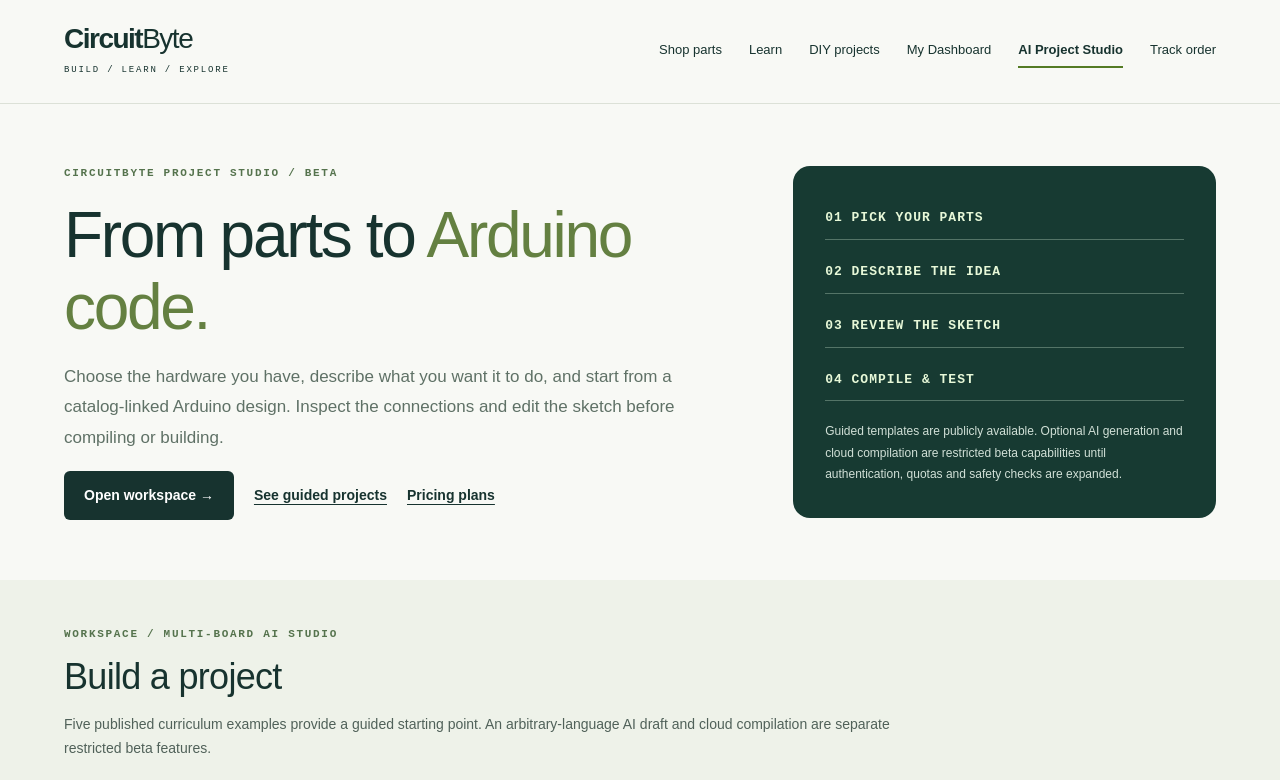
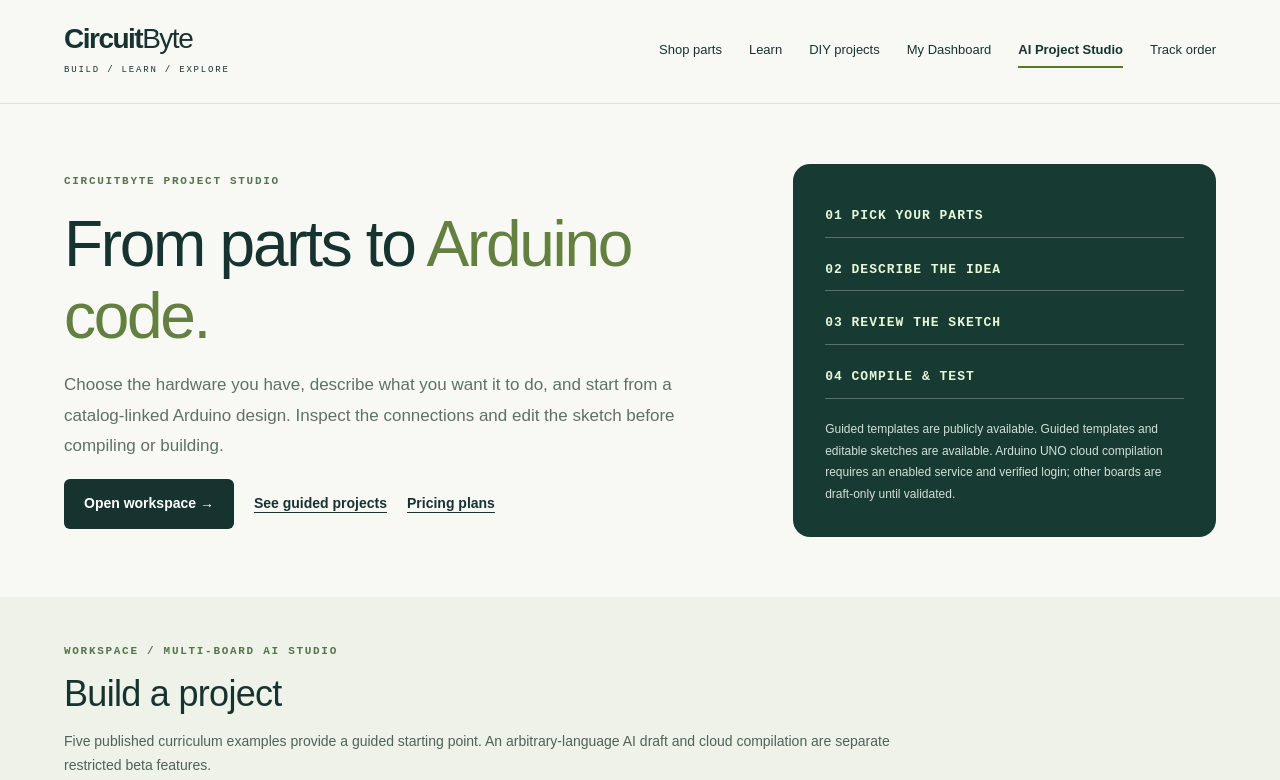
Before and after one commit to engrken/CircuitByte, a Next.js app: page /studio in a window 1280 px wide. Shown: the top 780 px of the page. Built offline with nearby package versions, Linux system fonts and the light colour scheme.

Commit message:
fix(studio): gate unvalidated compiler and USB features on production

```diff
--- a/app/studio/page.js
+++ b/app/studio/page.js
@@ -6,19 +6,19 @@
 
 export const metadata = {
   title: 'Arduino Project Studio | CircuitByte',
-  description: 'Choose real electronic parts, describe a circuit idea, get an editable Arduino sketch, pin map and controlled beta compilation.'
+  description: 'Choose real electronic parts, describe a circuit idea, get an editable Arduino sketch, pin map and controlled Arduino UNO compilation.'
 };
 
 export default function StudioPage() {
   const parts = catalog.map(item=>({id:item.id,name:item.name,description:String(item.description||'').slice(0,150),category:item.categories?.[0]||'components',price:Number.isFinite(item.price)?item.price:null}));
   return <EducationShell active="studio">
     <section className="studio-hero">
-      <div><span className="edu-kicker">CIRCUITBYTE PROJECT STUDIO / BETA</span>
+      <div><span className="edu-kicker">CIRCUITBYTE PROJECT STUDIO</span>
         <h1>From parts to <em>Arduino code.</em></h1>
         <p>Choose the hardware you have, describe what you want it to do, and start from a catalog-linked Arduino design. Inspect the connections and edit the sketch before compiling or building.</p>
         <div className="studio-hero-links"><a href="#workspace" className="edu-button">Open workspace →</a><a href="/diy">See guided projects</a><a href="/studio/pricing">Pricing plans</a></div>
       </div>
-      <aside className="studio-hero-card"><span>01  PICK YOUR PARTS</span><span>02  DESCRIBE THE IDEA</span><span>03  REVIEW THE SKETCH</span><span>04  COMPILE &amp; TEST</span><p>Guided templates are publicly available. Optional AI generation and cloud compilation are restricted beta capabilities until authentication, quotas and safety checks are expanded.</p></aside>
+      <aside className="studio-hero-card"><span>01  PICK YOUR PARTS</span><span>02  DESCRIBE THE IDEA</span><span>03  REVIEW THE SKETCH</span><span>04  COMPILE &amp; TEST</span><p>Guided templates are publicly available. Guided templates and editable sketches are available. Arduino UNO cloud compilation requires an enabled service and verified login; other boards are draft-only until validated.</p></aside>
     </section>
     <StudioWorkspace parts={parts} specs={specs}/>
   </EducationShell>;
```
